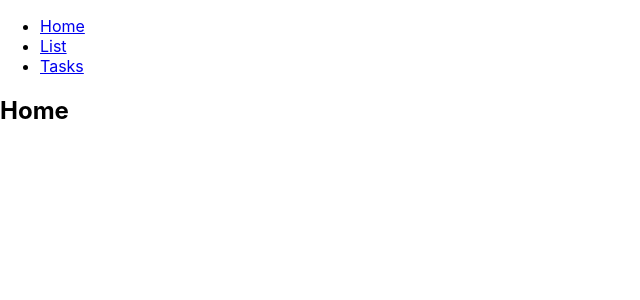
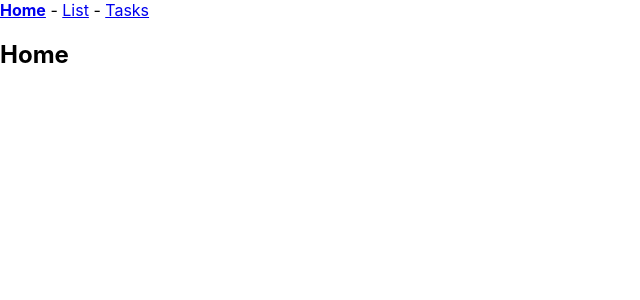
Before and after one commit to mrloulass/Todo-List, a React (Create React App) app: page / in a window 1280 px wide. Shown: the top 300 px of the page, without its empty margins (0-640 px from the left). Built offline with nearby package versions, Linux system fonts and the light colour scheme.

Commit message:
Added basic styling for nav bar links

```diff
--- a/src/nav/NavBar.tsx
+++ b/src/nav/NavBar.tsx
@@ -1,22 +1,22 @@
 import React from 'react';
-import {Link } from 'react-router-dom';
+import { NavLink } from 'react-router-dom';
 type Props = {};
 
 const NavBar: React.FC<Props> = () => {
   return (
     <div>
       <nav>
-        <ul>
-          <li>
-            <Link to="/">Home</Link>
-          </li>
-          <li>
-            <Link to="/list">List</Link>
-          </li>
-          <li>
-            <Link to="/tasks">Tasks</Link>
-          </li>
-        </ul>
+        <NavLink exact to="/" activeStyle={{ fontWeight: 'bold' }}>
+          Home
+        </NavLink>{' '}
+        -{' '}
+        <NavLink to="/list" activeStyle={{ fontWeight: 'bold' }}>
+          List
+        </NavLink>{' '}
+        -{' '}
+        <NavLink to="/tasks" activeStyle={{ fontWeight: 'bold' }}>
+          Tasks
+        </NavLink>
       </nav>
     </div>
   );
```
